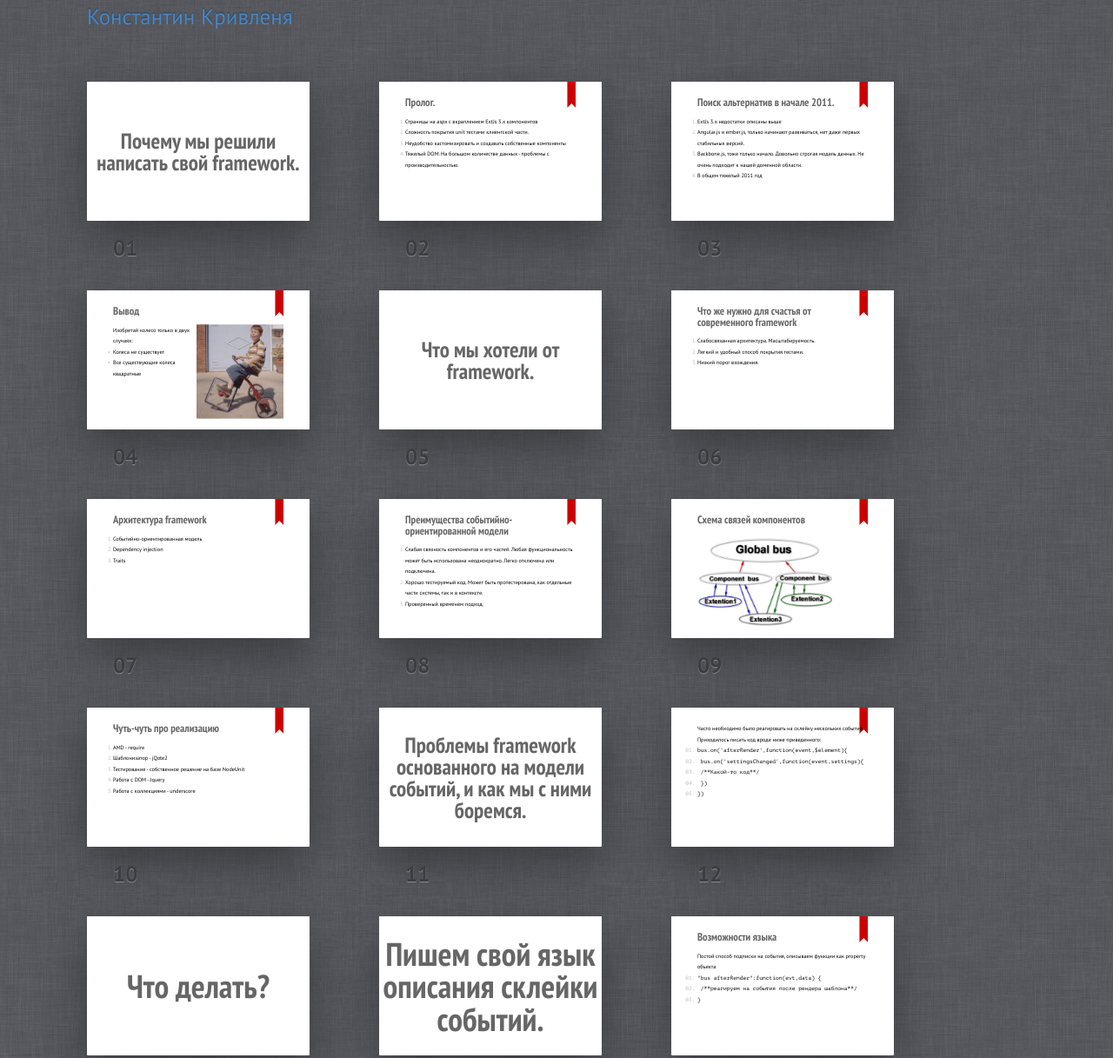
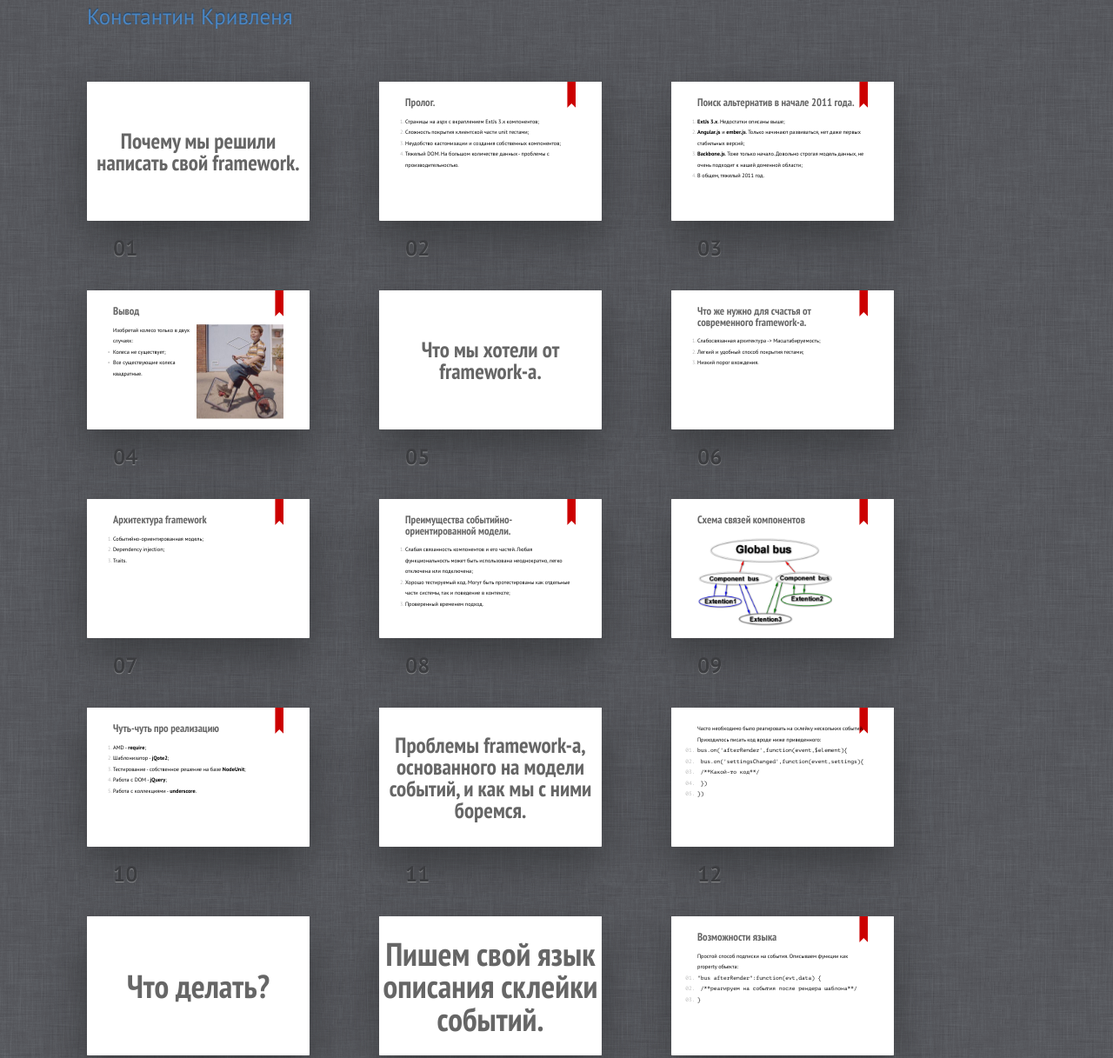
Before and after one commit to Mavrin/tauPresentation, a plain HTML site: page index.html in a window 1280 px wide. Shown: the part 136-1353 px from the top of the page at 87% size. Drawn offline with Linux system fonts and the light colour scheme.

Commit message:
fix presentation

```diff
--- a/index.html
+++ b/index.html
@@ -22,9 +22,9 @@
     <div>
         <h2>Пролог.</h2>
         <ol>
-            <li class="next">Страницы на aspx c вкраплением ExtJs 3.x компонентов</li>
-            <li class="next">Сложность покрытия unit тестами клиентской части.</li>
-            <li class="next">Неудобство кастомизировать и создавать собственные компоненты</li>
+            <li class="next">Страницы на aspx c вкраплением ExtJs 3.x компонентов;</li>
+            <li class="next">Сложность покрытия клиентской части unit тестами;</li>
+            <li class="next">Неудобство кастомизации и создания собственных компонентов;</li>
             <li class="next">Тяжелый DOM. На большом количестве данных - проблемы с производительностью.</li>
         </ol>
 
@@ -32,14 +32,14 @@
 </section>
 <section class="slide">
     <div>
-        <h2>Поиск альтернатив в начале 2011.</h2>
+        <h2>Поиск альтернатив в начале 2011 года.</h2>
         <ol>
-            <li class="next">ExtJs 3.x недостатки описаны выше</li>
-            <li class="next">Angular.js и ember.js, только начинают развиваться, нет даже первых стабильных версий.</li>
-            <li class="next">Backbone.js, тоже только начало. Довольно строгая модель данных. Не очень подходит к нашей
-                доменной области.
+            <li class="next"><b>ExtJs 3.x</b>. Недостатки описаны выше;</li>
+            <li class="next"><b>Angular.js</b> и <b>ember.js</b>. Только начинают развиваться, нет даже первых стабильных версий;</li>
+            <li class="next"><b>Backbone.js</b>. Тоже только начало. Довольно строгая модель данных, не очень подходит к нашей
+                доменной области;
             </li>
-            <li class="next">В общем тяжелый 2011 год</li>
+            <li class="next">В общем, тяжелый 2011 год.</li>
         </ol>
 
     </div>
@@ -50,23 +50,23 @@
         <img style="float: right" src="img/quarte1.jpg">
         <div class="next">Изобретай колесо только в двух случаяx:
             <ul>
-                <li>Колеса не существует</li>
-                <li>Все существующие колеса квадратные</li>
+                <li>Колеса не существует;</li>
+                <li>Все существующие колеса квадратные.</li>
             </ul>
         </div>
     </div>
 </section>
 <section class="slide shout">
     <div>
-        <h2 style="font-size:100px;">Что мы хотели от framework.</h2>
+        <h2 style="font-size:100px;">Что мы хотели от framework-а.</h2>
     </div>
 </section>
 <section class="slide">
     <div>
-        <h2>Что же нужно для счастья от современного framework</h2>
+        <h2>Что же нужно для счастья от современного framework-а.</h2>
         <ol>
-            <li>Слабосвязанная архитектура. Масштабируемость.</li>
-            <li class="next">Легкий и удобный способ покрытия тестами.</li>
+            <li>Слабосвязанная архитектура -> Масштабируемость;</li>
+            <li class="next">Легкий и удобный способ покрытия тестами;</li>
             <li class="next">Низкий порог вхождения.</li>
         </ol>
     </div>
@@ -75,21 +75,21 @@
     <div>
         <h2>Архитектура framework</h2>
         <ol>
-            <li>Событийно-ориентированная модель</li>
-            <li class="next">Dependency injection</li>
-            <li class="next">Traits</li>
+            <li>Событийно-ориентированная модель;</li>
+            <li class="next">Dependency injection;</li>
+            <li class="next">Traits.</li>
         </ol>
     </div>
 </section>
 <section class="slide">
     <div>
-        <h2>Преимущества событийно-ориентированной модели</h2>
+        <h2>Преимущества событийно-ориентированной модели.</h2>
         <ol>
-            <li>Слабая связность компонентов и его частей. Любая функциональность может быть использована неоднократно. Легко
-                отключена или подключена.
+            <li>Слабая связанность компонентов и его частей. Любая функциональность может быть использована неоднократно, легко
+                отключена или подключена;
             </li>
-            <li class="next">Хорошо тестируемый код. Может быть протестирована, как отдельные части системы, так и в
-                контексте.
+            <li class="next">Хорошо тестируемый код. Могут быть протестированы как отдельные части системы, так и поведение в
+                контексте;
             </li>
             <li class="next">Проверенный временем подход.</li>
         </ol>
@@ -105,17 +105,17 @@
     <div>
         <h2>Чуть-чуть про реализацию</h2>
         <ol>
-            <li >AMD - require</li>
-            <li class="next">Шаблонизатор - jQote2</li>
-            <li class="next">Тестирование - собственное решение на базе NodeUnit</li>
-            <li class="next">Работа с DOM - Jquery</li>
-            <li class="next">Работа с коллекциями - underscore</li>
+            <li >AMD - <b>require</b>;</li>
+            <li class="next">Шаблонизатор - <b>jQote2</b>;</li>
+            <li class="next">Тестирование - собственное решение на базе <b>NodeUnit</b>;</li>
+            <li class="next">Работа с DOM - <b>jQuery</b>;</li>
+            <li class="next">Работа с коллекциями - <b>underscore</b>.</li>
         </ol>
     </div>
 </section>
 <section class="slide shout">
     <div>
-        <h2 style="font-size:100px;">Проблемы framework основанного на модели событий, и как мы с ними боремся.</h2>
+        <h2 style="font-size:100px;">Проблемы framework-a, основанного на модели событий, и как мы с ними боремся.</h2>
     </div>
 </section>
 <section class="slide">
@@ -144,7 +144,7 @@
 <section class="slide">
     <div>
         <h2>Возможности языка</h2>
-            <div>Постой способ подписки на события, описываем функции как property объекта
+            <div>Простой способ подписки на события. Описываем функции как property объекта:
                 <pre>
                     <code>"bus afterRender":function(evt,data) {</code>
                     <code> /**реагируем на события после рендера шаблона**/</code>
@@ -156,7 +156,7 @@
 <section class="slide">
     <div>
         <h2>Возможности языка</h2>
-            <div>Склеиваем события, произошедшие однакратно.
+            <div>Склеиваем события, произошедшие однократно:
                 <pre>
                     <code>"bus afterRender + settingsChanged":function(evt,</code>
                         <code>    $element,</code><code>    settings) {</code>
@@ -169,11 +169,11 @@
 <section class="slide">
     <div>
         <h2>Возможности языка</h2>
-        <div>Используем данные события произошедшего однократно с повторяющимся событием.
+        <div>Используем данные события, произошедшего однократно с повторяющимся событием.
                 <pre>
                     <code>"bus afterRender:last + settingsChanged":function(evt,</code>
                         <code>    $element,</code><code>    settings) {</code>
-                    <code>   /**реагируем на события рендера шаблона</code>(данные с послденего проброшеного
+                    <code>   /**реагируем на события рендера шаблона</code>(данные с последнего проброшеного
                         события)<code>и изменения настроек**/</code>
                     <code>}</code>
                 </pre>
@@ -186,7 +186,7 @@
         <div>Используем порядок возникновения событий.
                 <pre>
                     <code>"bus settingsChanged > afterRender":function(evt) {</code>
-                    <code>   /**реагируем на события рендера шаблона</code> и изменения настроек<code>учитывая порядок возникновения**/</code>
+                    <code>   /**реагируем на события рендера шаблона</code> и изменения настроек,<code>учитывая порядок возникновения**/</code>
                     <code>}</code>
                 </pre>
         </div>
@@ -208,9 +208,9 @@
     <div>
         <h2>Еще проблемы? Да, гибкость.</h2>
         <div>
-            Каждый extension может генерировать и реагировать на события.
-            Поэтому делаем соглашения, события для других extensions может генерировать либо main extension, либо model
-            extension. В дополнительных extensions создаем точки входа, которые необходимы для его работы.
+            Каждый extension может как генерировать события, так и реагировать на них.
+            Поэтому мы ввели соглашение - "события для других extensions может генерировать либо main extension, либо model
+            extension". В дополнительных extensions создаем точки входа, которые необходимы для его работы.
         </div>
     </div>
 </section>
```
